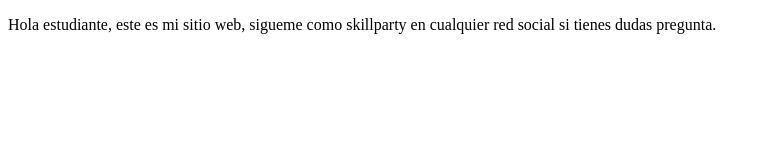
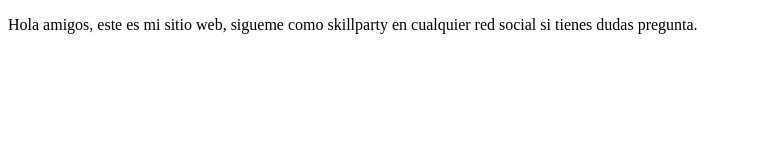
Before and after one commit to skillparty/proyectoDemoCursoPrework, a plain HTML site: page index.html in a window 1280 px wide. Shown: the whole page, without its empty margins (0-766 px from the left). Drawn offline with Linux system fonts and the light colour scheme.

Commit message:
cambios del mensaje

```diff
--- a/index.html
+++ b/index.html
@@ -8,7 +8,7 @@
 </head>
 <body>
     <p>
-        Hola estudiante, este es mi sitio web, sigueme como skillparty en cualquier red social
+        Hola amigos, este es mi sitio web, sigueme como skillparty en cualquier red social
         si tienes dudas pregunta.
     </p>
 
```
